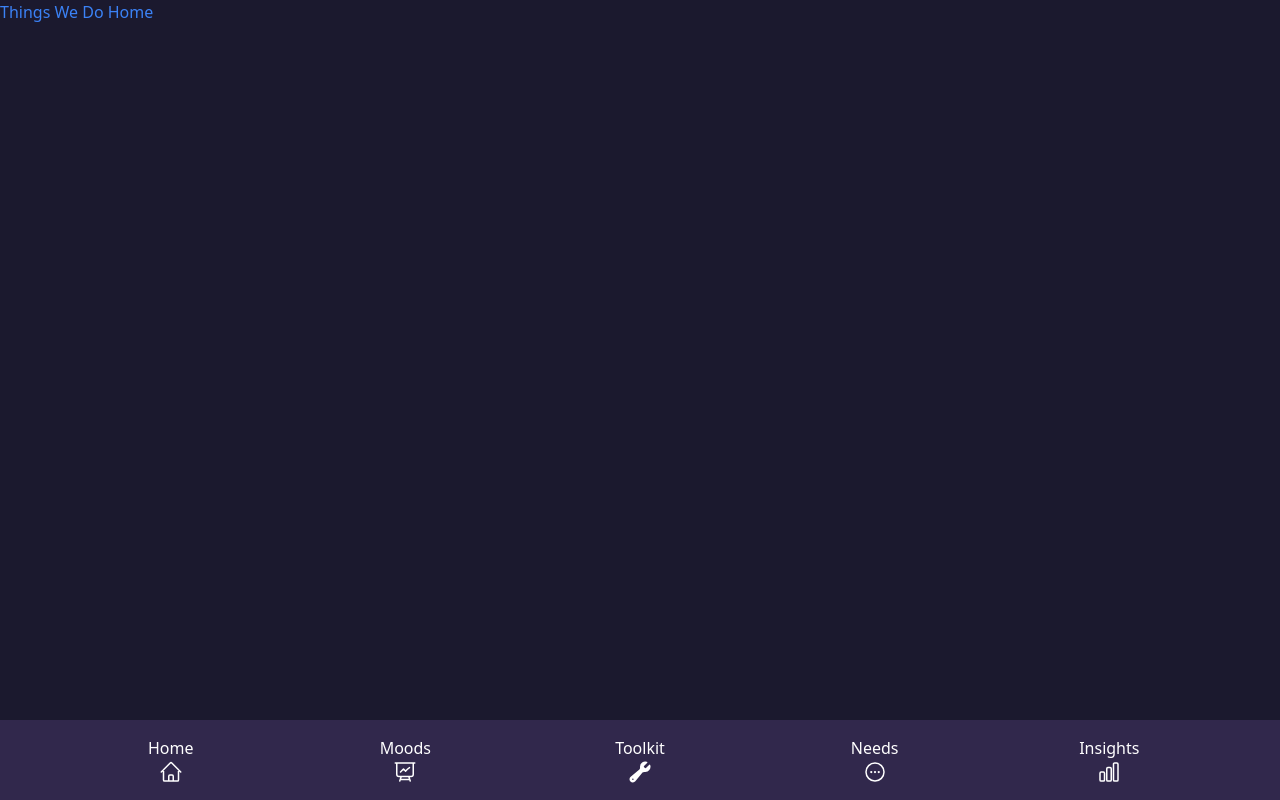
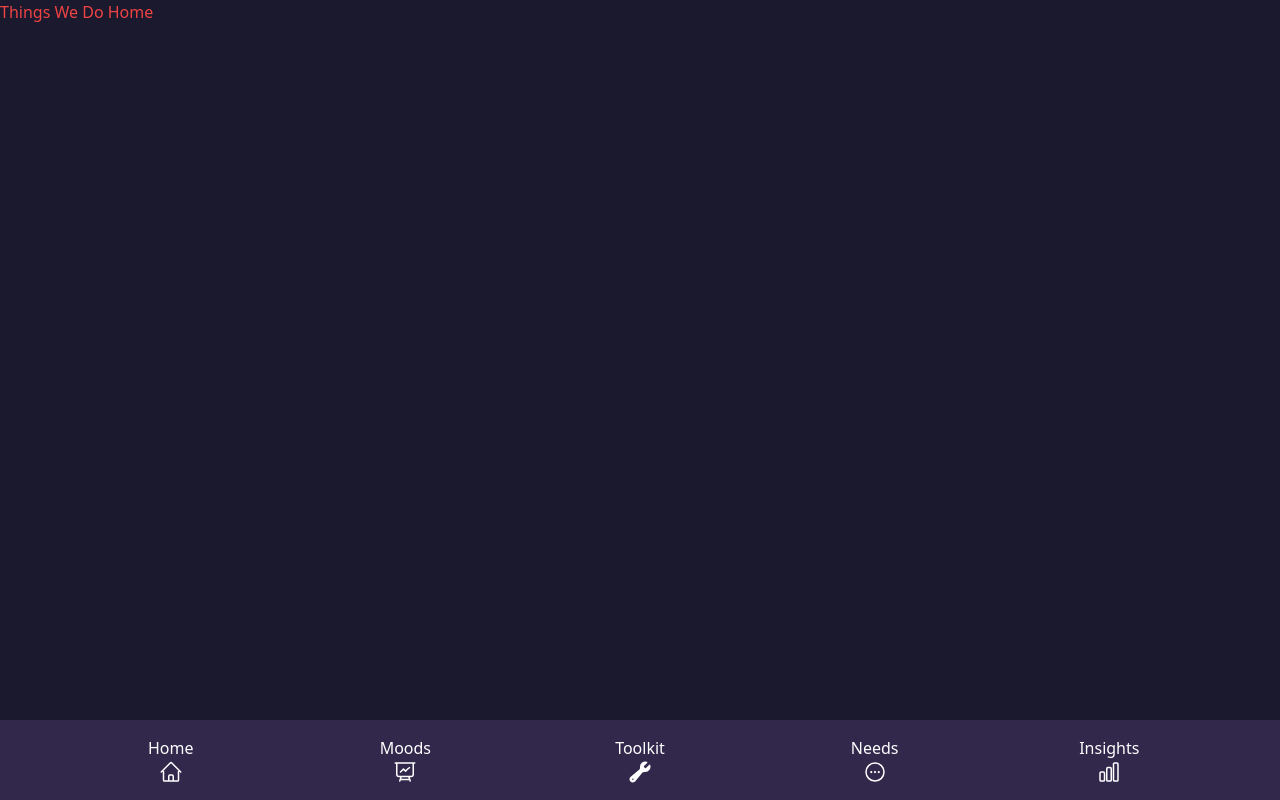
Before and after one commit to fac30/things-we-do, a Next.js app: page / in a window 1280 px wide. Built offline with nearby package versions, Linux system fonts and the light colour scheme.

Commit message:
style: change title back to red

```diff
--- a/src/app/page.tsx
+++ b/src/app/page.tsx
@@ -1,7 +1,7 @@
 export default function Home() {
   return (
     <>
-      <h1 className="text-blue-500">Things We Do Home</h1>
+      <h1 className="text-red-500">Things We Do Home</h1>
     </>
   );
 }
```
